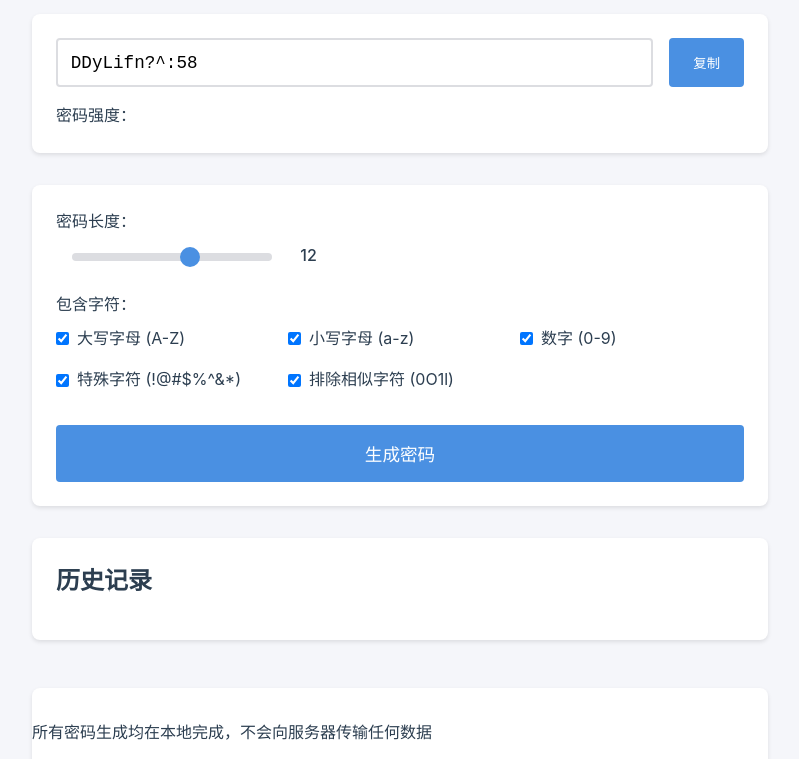
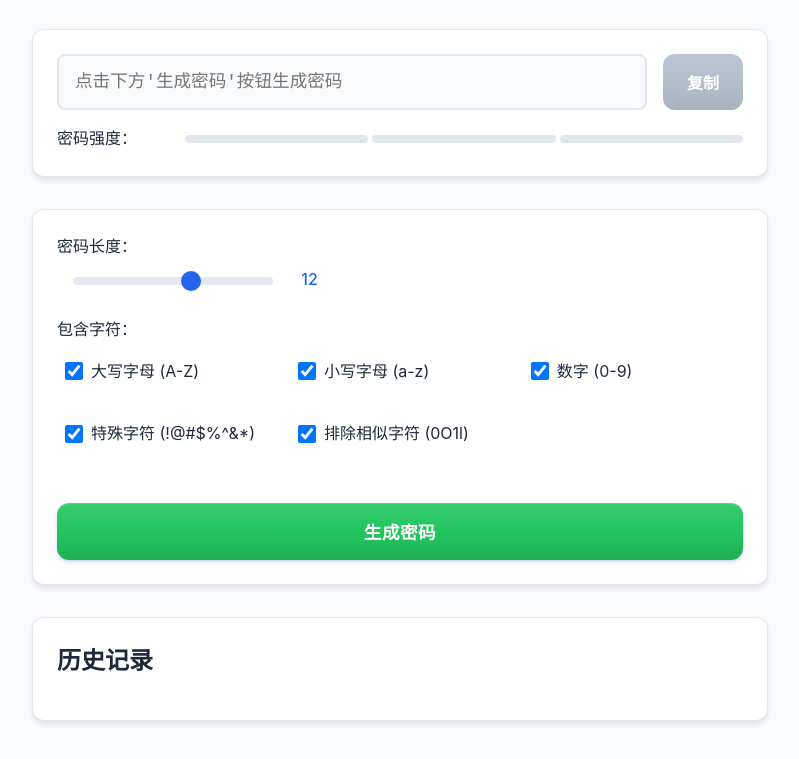
Before and after one commit to ihengli/Password-Alchemist, a plain HTML site: page index.html in a window 1280 px wide. Shown: the part 135-894 px from the top of the page, without its empty margins (240-1039 px from the left). Drawn offline with Linux system fonts and the light colour scheme.

Commit message:
更新样式和 JavaScript 文件，优化密码强度指示器的逻辑和样式，调整按钮样式，提升用户体验和界面美观性。

```diff
--- a/css/style.css
+++ b/css/style.css
@@ -1,12 +1,17 @@
 :root {
-    --primary-color: #4a90e2;
-    --secondary-color: #2c3e50;
-    --background-color: #f5f6fa;
-    --text-color: #2c3e50;
-    --border-color: #dcdde1;
-    --success-color: #2ecc71;
-    --warning-color: #f1c40f;
-    --danger-color: #e74c3c;
+    --primary-color: #2563eb;
+    --primary-hover: #1d4ed8;
+    --secondary-color: #1e293b;
+    --background-color: #f8fafc;
+    --text-color: #1e293b;
+    --border-color: #e2e8f0;
+    --success-color: #22c55e;
+    --warning-color: #f59e0b;
+    --danger-color: #ef4444;
+    --card-bg: #ffffff;
+    --shadow-sm: 0 1px 2px 0 rgb(0 0 0 / 0.05);
+    --shadow-md: 0 4px 6px -1px rgb(0 0 0 / 0.1);
+    --shadow-lg: 0 10px 15px -3px rgb(0 0 0 / 0.1);
 }
 
 * {
@@ -36,19 +41,23 @@ header {
 h1 {
     color: var(--primary-color);
     margin-bottom: 0.5rem;
+    font-size: 2.5rem;
+    font-weight: 700;
 }
 
 .subtitle {
     color: var(--secondary-color);
     opacity: 0.8;
+    font-size: 1.1rem;
 }
 
-.password-section {
-    background: white;
+.password-section, .options-section, .history-section {
+    background: var(--card-bg);
     padding: 1.5rem;
-    border-radius: 8px;
-    box-shadow: 0 2px 4px rgba(0, 0, 0, 0.1);
+    border-radius: 12px;
+    box-shadow: var(--shadow-md);
     margin-bottom: 2rem;
+    border: 1px solid var(--border-color);
 }
 
 .password-display {
@@ -59,51 +68,159 @@ h1 {
 
 #passwordOutput {
     flex: 1;
-    padding: 0.8rem;
+    padding: 1rem;
     border: 2px solid var(--border-color);
-    border-radius: 4px;
+    border-radius: 8px;
     font-size: 1.1rem;
     font-family: monospace;
+    background-color: var(--background-color);
+    transition: border-color 0.3s;
 }
 
-.copy-btn {
+#passwordOutput:focus {
+    outline: none;
+    border-color: var(--primary-color);
+}
+
+.copy-btn, .generate-btn {
     padding: 0.8rem 1.5rem;
     background-color: var(--primary-color);
     color: white;
     border: none;
-    border-radius: 4px;
+    border-radius: 12px;
     cursor: pointer;
-    transition: background-color 0.3s;
+    transition: all 0.15s ease;
+    font-weight: 600;
+    font-size: 1rem;
+    position: relative;
+    overflow: hidden;
+    box-shadow:
+        0 2px 4px rgba(37, 99, 235, 0.2),
+        0 1px 2px rgba(37, 99, 235, 0.1),
+        inset 0 1px 1px rgba(255, 255, 255, 0.2);
+    background-image: linear-gradient(
+        to bottom,
+        rgba(255, 255, 255, 0.1),
+        rgba(255, 255, 255, 0) 50%,
+        rgba(0, 0, 0, 0.1)
+    );
 }
 
-.copy-btn:hover {
-    background-color: #357abd;
+.copy-btn::before, .generate-btn::before {
+    content: '';
+    position: absolute;
+    top: 0;
+    left: -100%;
+    width: 100%;
+    height: 100%;
+    background: linear-gradient(
+        120deg,
+        transparent,
+        rgba(255, 255, 255, 0.2),
+        transparent
+    );
+    transition: 0.5s;
+}
+
+.copy-btn:hover::before, .generate-btn:hover::before {
+    left: 100%;
+}
+
+.copy-btn:hover, .generate-btn:hover {
+    transform: translateY(-2px);
+    box-shadow:
+        0 4px 8px rgba(37, 99, 235, 0.25),
+        0 2px 4px rgba(37, 99, 235, 0.15),
+        inset 0 1px 1px rgba(255, 255, 255, 0.2);
+}
+
+.copy-btn:active, .generate-btn:active {
+    transform: translateY(1px);
+    box-shadow:
+        0 1px 2px rgba(37, 99, 235, 0.2),
+        inset 0 1px 2px rgba(0, 0, 0, 0.15);
+}
+
+.copy-btn:disabled {
+    background-color: #94a3b8;  /* 使用更浅的颜色 */
+    cursor: not-allowed;
+    opacity: 0.7;
+    pointer-events: none;
+    box-shadow: none;
+}
+
+.copy-btn:disabled:hover {
+    transform: none;
+    box-shadow: none;
+}
+
+.generate-btn {
+    width: 100%;
+    padding: 1rem;
+    margin-top: 1rem;
+    font-size: 1.1rem;
+    letter-spacing: 0.5px;
+    background-color: var(--success-color);
 }
 
 .password-strength {
+    display: flex;
+    align-items: center;
+    gap: 1rem;
     margin-top: 1rem;
 }
 
-.strength-bar {
+.strength-bars {
+    display: flex;
+    gap: 4px;
+    flex: 1;
+}
+
+.strength-segment {
     height: 8px;
+    flex: 1;
     background-color: var(--border-color);
     border-radius: 4px;
-    overflow: hidden;
-    margin-bottom: 0.5rem;
+    transition: background-color 0.3s ease;
 }
 
-.strength-fill {
-    height: 100%;
-    width: 0;
-    transition: width 0.3s, background-color 0.3s;
+/* 弱密码样式 */
+.strength-segment[data-level="weak"].active {
+    background-color: #ef4444;
 }
 
-.options-section {
-    background: white;
-    padding: 1.5rem;
-    border-radius: 8px;
-    box-shadow: 0 2px 4px rgba(0, 0, 0, 0.1);
-    margin-bottom: 2rem;
+/* 中等密码样式 */
+.strength-segment[data-level="medium"].active {
+    background-color: #f59e0b;
+}
+
+/* 强密码样式 */
+.strength-segment[data-level="strong"].active {
+    background-color: #22c55e;
+}
+
+.strength-level {
+    font-weight: 500;
+    padding: 2px 8px;
+    border-radius: 4px;
+    min-width: 32px;
+    display: inline-block;
+    text-align: center;
+}
+
+.strength-level.weak {
+    color: #ef4444;
+    background-color: rgba(239, 68, 68, 0.1);
+}
+
+.strength-level.medium {
+    color: #f59e0b;
+    background-color: rgba(245, 158, 11, 0.1);
+}
+
+.strength-level.strong {
+    color: #22c55e;
+    background-color: rgba(34, 197, 94, 0.1);
 }
 
 .option-group {
@@ -114,12 +231,13 @@ h1 {
     display: block;
     margin-bottom: 0.5rem;
     font-weight: 500;
+    color: var(--secondary-color);
 }
 
 .checkbox-group {
     display: grid;
     grid-template-columns: repeat(auto-fit, minmax(200px, 1fr));
-    gap: 0.5rem;
+    gap: 0.8rem;
 }
 
 .checkbox-group label {
@@ -127,112 +245,127 @@ h1 {
     align-items: center;
     gap: 0.5rem;
     font-weight: normal;
-}
-
-input[type="number"] {
-    width: 100px;
+    cursor: pointer;
     padding: 0.5rem;
-    border: 2px solid var(--border-color);
-    border-radius: 4px;
-}
-
-.generate-btn {
-    width: 100%;
-    padding: 1rem;
-    background-color: var(--primary-color);
-    color: white;
-    border: none;
-    border-radius: 4px;
-    font-size: 1.1rem;
-    cursor: pointer;
+    border-radius: 6px;
     transition: background-color 0.3s;
 }
 
-.generate-btn:hover {
-    background-color: #357abd;
+.checkbox-group label:hover {
+    background-color: var(--background-color);
 }
 
-.history-section {
-    background: white;
-    padding: 1.5rem;
-    border-radius: 8px;
-    box-shadow: 0 2px 4px rgba(0, 0, 0, 0.1);
+input[type="checkbox"] {
+    width: 18px;
+    height: 18px;
+    border-radius: 4px;
+    border: 2px solid var(--border-color);
+    cursor: pointer;
+    transition: all 0.3s;
 }
 
-.password-history {
-    margin-top: 1rem;
+input[type="checkbox"]:checked {
+    background-color: var(--primary-color);
+    border-color: var(--primary-color);
+}
+
+input[type="range"] {
+    width: 200px;
+    height: 8px;
+    -webkit-appearance: none;
+    background: var(--border-color);
+    border-radius: 4px;
+    outline: none;
+    margin: 0 1rem;
+}
+
+input[type="range"]::-webkit-slider-thumb {
+    -webkit-appearance: none;
+    width: 20px;
+    height: 20px;
+    background: var(--primary-color);
+    border-radius: 50%;
+    cursor: pointer;
+    transition: all 0.3s;
+    box-shadow: var(--shadow-sm);
+}
+
+input[type="range"]::-webkit-slider-thumb:hover {
+    background-color: var(--primary-hover);
+    transform: scale(1.1);
+}
+
+input[type="range"]::-moz-range-thumb {
+    width: 20px;
+    height: 20px;
+    background: var(--primary-color);
+    border-radius: 50%;
+    cursor: pointer;
+    border: none;
+    transition: all 0.3s;
+    box-shadow: var(--shadow-sm);
+}
+
+input[type="range"]::-moz-range-thumb:hover {
+    background-color: var(--primary-hover);
+    transform: scale(1.1);
+}
+
+#lengthValue {
+    min-width: 2rem;
+    display: inline-block;
+    text-align: center;
+    font-weight: 500;
+    color: var(--primary-color);
+}
+
+.history-section h2 {
+    color: var(--secondary-color);
+    margin-bottom: 1rem;
+    font-size: 1.5rem;
 }
 
 .history-item {
     display: flex;
     justify-content: space-between;
     align-items: center;
-    padding: 0.8rem;
+    padding: 1rem;
     border-bottom: 1px solid var(--border-color);
+    transition: background-color 0.3s;
+}
+
+.history-item:hover {
+    background-color: var(--background-color);
 }
 
 .history-item:last-child {
     border-bottom: none;
 }
 
+.history-item .password {
+    font-family: monospace;
+    color: var(--primary-color);
+}
+
+.history-item .timestamp {
+    color: var(--secondary-color);
+    opacity: 0.7;
+    font-size: 0.9rem;
+}
+
 footer {
     margin-top: 3rem;
     padding: 2rem 0;
-    background-color: white;
-    border-radius: 8px;
-    box-shadow: 0 2px 4px rgba(0, 0, 0, 0.1);
+    background-color: var(--card-bg);
+    border-radius: 12px;
+    box-shadow: var(--shadow-md);
+    border: 1px solid var(--border-color);
+    text-align: center;
 }
 
-.footer-content {
-    display: grid;
-    grid-template-columns: repeat(auto-fit, minmax(200px, 1fr));
-    gap: 2rem;
-    padding: 0 2rem;
-    margin-bottom: 2rem;
-}
-
-.footer-section h3 {
-    color: var(--primary-color);
-    margin-bottom: 1rem;
-    font-size: 1.1rem;
-}
-
-.footer-section p {
+footer p {
     color: var(--secondary-color);
     opacity: 0.8;
-    margin-bottom: 0.5rem;
-}
-
-.footer-section ul {
-    list-style: none;
-}
-
-.footer-section ul li {
-    margin-bottom: 0.5rem;
-}
-
-.footer-section ul li a {
-    color: var(--secondary-color);
-    text-decoration: none;
-    opacity: 0.8;
-    transition: opacity 0.3s;
-}
-
-.footer-section ul li a:hover {
-    opacity: 1;
-    color: var(--primary-color);
-}
-
-.footer-bottom {
-    text-align: center;
-    padding-top: 1.5rem;
-    border-top: 1px solid var(--border-color);
-}
-
-.footer-bottom p {
-    color: var(--secondary-color);
-    opacity: 0.6;
-    font-size: 0.9rem;
 }
 
 @media (max-width: 600px) {
@@ -252,58 +385,11 @@ footer {
         grid-template-columns: 1fr;
     }
 
-    .footer-content {
-        grid-template-columns: 1fr;
-        padding: 0 1rem;
-        gap: 1.5rem;
-    }
-
     footer {
         padding: 1.5rem 0;
     }
+
+    h1 {
+        font-size: 2rem;
+    }
 }
-
-input[type="range"] {
-    width: 200px;
-    height: 8px;
-    -webkit-appearance: none;
-    background: var(--border-color);
-    border-radius: 4px;
-    outline: none;
-    margin: 0 1rem;
-}
-
-input[type="range"]::-webkit-slider-thumb {
-    -webkit-appearance: none;
-    width: 20px;
-    height: 20px;
-    background: var(--primary-color);
-    border-radius: 50%;
-    cursor: pointer;
-    transition: background-color 0.3s;
-}
-
-input[type="range"]::-webkit-slider-thumb:hover {
-    background-color: #357abd;
-}
-
-input[type="range"]::-moz-range-thumb {
-    width: 20px;
-    height: 20px;
-    background: var(--primary-color);
-    border-radius: 50%;
-    cursor: pointer;
-    border: none;
-    transition: background-color 0.3s;
-}
-
-input[type="range"]::-moz-range-thumb:hover {
-    background-color: #357abd;
-}
-
-#lengthValue {
-    min-width: 2rem;
-    display: inline-block;
-    text-align: center;
-    font-weight: 500;
-}
--- a/js/password-generator.js
+++ b/js/password-generator.js
@@ -82,26 +82,40 @@ function calculateStrength(password) {
 
 // 更新强度指示器
 function updateStrengthIndicator(password) {
-    const { strength, entropy } = calculateStrength(password);
+    const strengthLevel = document.querySelector('.strength-level');
+    const segments = document.querySelectorAll('.strength-segment');
 
-    // 更新强度条
-    const strengthPercent = (strength / 4) * 100;
-    strengthFill.style.width = `${strengthPercent}%`;
+    // 移除所有现有的类
+    strengthLevel.classList.remove('weak', 'medium', 'strong');
+    segments.forEach(segment => segment.classList.remove('active'));
 
-    // 更新颜色
-    const colors = {
-        0: '#e74c3c',
-        1: '#f1c40f',
-        2: '#2ecc71',
-        3: '#2ecc71',
-        4: '#2ecc71'
-    };
-    strengthFill.style.backgroundColor = colors[strength];
+    // 计算密码强度
+    let strength = 0;
+    if (password.length >= 8) strength += 1;
+    if (/[A-Z]/.test(password)) strength += 1;
+    if (/[a-z]/.test(password)) strength += 1;
+    if (/[0-9]/.test(password)) strength += 1;
+    if (/[^A-Za-z0-9]/.test(password)) strength += 1;
 
-    // 更新文本
-    const strengthLabels = ['非常弱', '弱', '中等', '强', '非常强'];
-    strengthText.textContent = `密码强度：${strengthLabels[strength]}`;
-    entropyValue.textContent = `熵值：${entropy} 位`;
+    // 设置强度等级和样式
+    let strengthClass, strengthText;
+    if (strength <= 2) {
+        strengthClass = 'weak';
+        strengthText = '弱';
+        segments[0].classList.add('active');
+    } else if (strength <= 3) {
+        strengthClass = 'medium';
+        strengthText = '中';
+        segments[0].classList.add('active');
+        segments[1].classList.add('active');
+    } else {
+        strengthClass = 'strong';
+        strengthText = '强';
+        segments.forEach(segment => segment.classList.add('active'));
+    }
+
+    strengthLevel.classList.add(strengthClass);
+    strengthLevel.textContent = strengthText;
 }
 
 // 生成密码
@@ -152,10 +166,16 @@ function generatePassword() {
 
     // 添加到历史记录
     addToHistory(password);
+
+    // 生成密码后启用复制按钮
+    document.getElementById('copyButton').disabled = false;
 }
 
 // 复制密码
 function copyPassword() {
+    if (!document.getElementById('passwordOutput').value) {
+        return; // 如果没有密码，不执行复制
+    }
     passwordOutput.select();
     document.execCommand('copy');
 
@@ -191,7 +211,9 @@ function updateHistoryDisplay() {
     `).join('');
 }
 
+// 初始化时禁用复制按钮
+document.getElementById('copyButton').disabled = true;
+
 // 初始化
 passwordLength.value = 12;
 lengthValue.textContent = '12';
-generatePassword();
```
